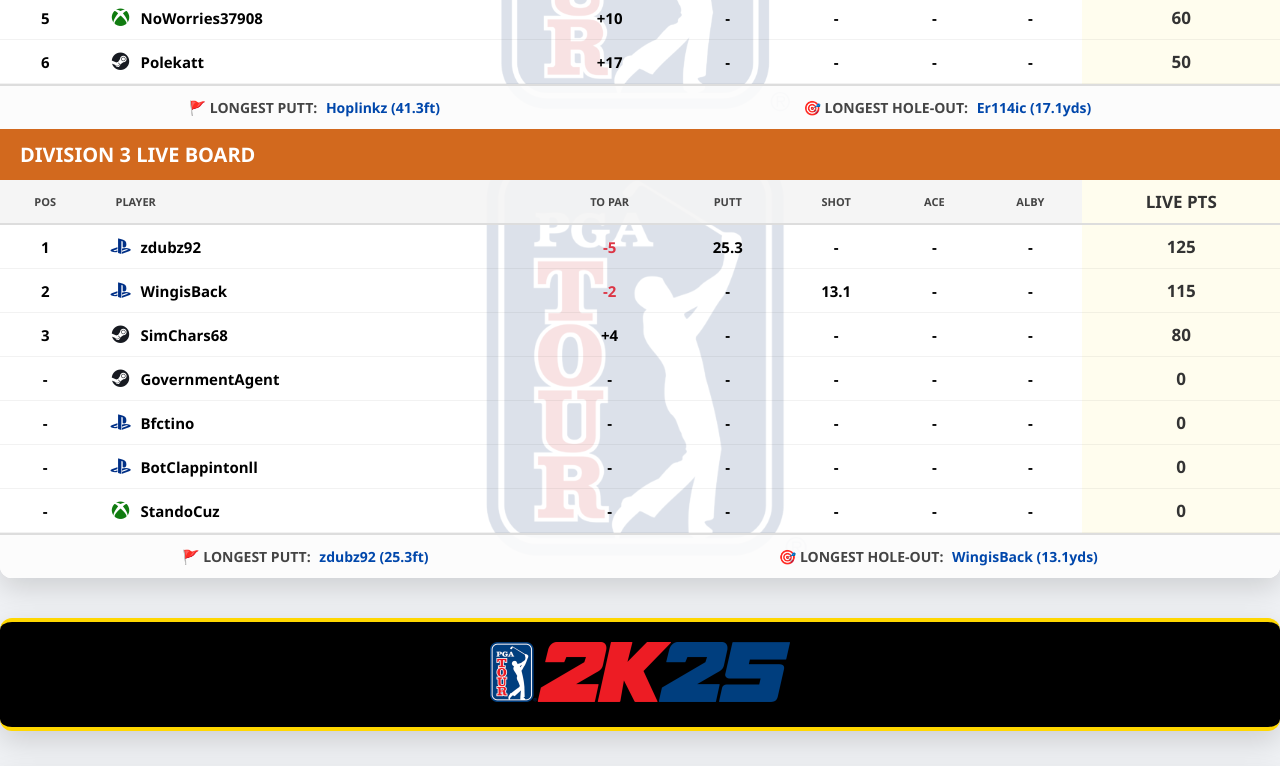
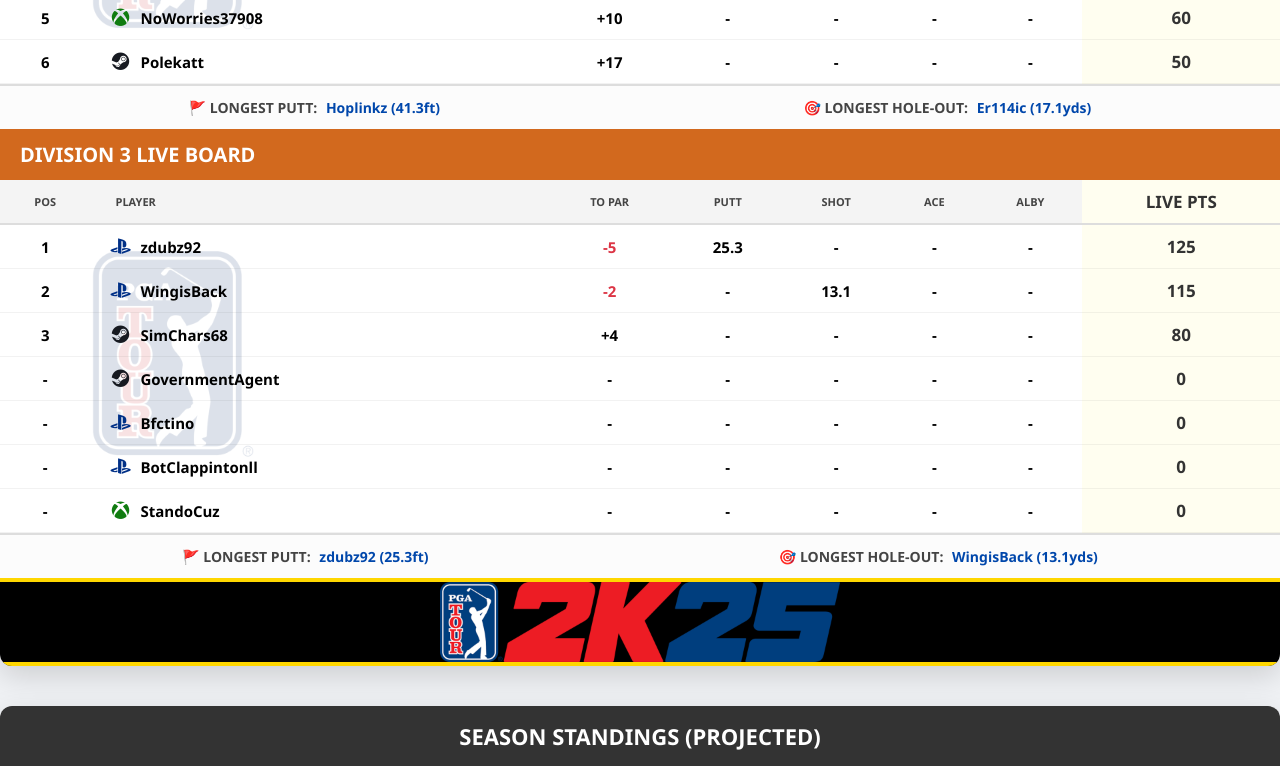
Before and after one commit to lst-2k/gripnrip, a plain HTML site: page index.html in a window 1280 px wide. Shown: the part 1060-1826 px from the top of the page. Drawn offline with Linux system fonts and the light colour scheme.

Commit message:
Add files via upload

```diff
--- a/index.html
+++ b/index.html
@@ -15,31 +15,34 @@
         }
         body { background-color: #f0f2f5; margin: 0; font-family: 'Segoe UI', sans-serif; overflow-x: hidden; }
 
-        .leaderboard-container { max-width: 1400px; margin: 0 auto 40px auto; background: white; border-radius: 12px; overflow: hidden; box-shadow: 0 10px 30px rgba(0,0,0,0.15); position: relative; }
+        .leaderboard-container { max-width: 1400px; margin: 0 auto 0 auto; background: white; border-radius: 12px; overflow: hidden; box-shadow: 0 10px 30px rgba(0,0,0,0.15); position: relative; }
+        .season-container { margin-top: 40px; margin-bottom: 40px; }
 
         /* Header & Logo Scaling */
         .header { background: var(--header-grad); text-align: center; border-bottom: 4px solid var(--gold); box-shadow: var(--glow); display: flex; justify-content: center; align-items: center; padding: 0; }
         .logo-img { width: 100%; max-width: 100%; height: auto; max-height: 40vh; display: block; object-fit: cover; }
 
-        /* The 2K25 Divider */
-        .logo-break { background: #000; padding: 20px 0; text-align: center; border-top: 4px solid var(--gold); border-bottom: 4px solid var(--gold); margin-bottom: 40px; }
-        .break-img { max-width: 300px; height: auto; }
+        /* FLUSH 2K25 Divider - No gaps */
+        .logo-break { background: #000; padding: 0; text-align: center; border-top: 4px solid var(--gold); border-bottom: 4px solid var(--gold); margin: 0; line-height: 0; }
+        .break-img { width: 100%; max-width: 400px; height: auto; display: inline-block; }
 
         .info-bar { background: var(--info-grad); color: #fff; padding: 15px; display: flex; justify-content: center; align-items: center; gap: 20px; border-bottom: 3px solid var(--gold); flex-wrap: wrap; }
         .info-item { display: flex; align-items: center; font-size: 16px; font-weight: 800; }
         .label { color: var(--gold); text-transform: uppercase; margin-right: 8px; font-size: 13px; letter-spacing: 1px; }
 
-        /* Division Background Logic (Subtle PGA Logo) */
+        /* Left-Aligned Background PGA Logo */
         .div-section { position: relative; width: 100%; background: white; }
         .div-section::before {
             content: "";
             position: absolute;
-            top: 0; left: 0; width: 100%; height: 100%;
+            top: 50%; left: 20px; /* Aligned left with a slight margin */
+            width: 300px; height: 80%;
+            transform: translateY(-50%);
             background-image: url('pgalogo.png');
             background-repeat: no-repeat;
-            background-position: center;
+            background-position: left center;
             background-size: contain;
-            opacity: 0.15; /* Lowered slightly to 15% for better text contrast, adjust to 0.3 if preferred */
+            opacity: 0.15;
             pointer-events: none;
         }
 
@@ -48,18 +51,18 @@
         .div-1 { background: var(--div1); } .div-2 { background: var(--div2); } .div-3 { background: var(--div3); }
 
         table { width: 100%; border-collapse: collapse; min-width: 900px; background: transparent; }
-        thead th { background: rgba(244, 244, 244, 0.9); font-size: 11px; padding: 10px; border-bottom: 2px solid #ddd; color: #444; text-transform: uppercase; }
+        thead th { background: rgba(244, 244, 244, 0.95); font-size: 11px; padding: 10px; border-bottom: 2px solid #ddd; color: #444; text-transform: uppercase; }
         td { padding: 10px; text-align: center; border-bottom: 1px solid rgba(0,0,0,0.05); font-size: 15px; font-weight: 600; }
 
-        .awards-footer { background: rgba(252, 252, 252, 0.9); border-top: 2px solid #ddd; padding: 12px; display: flex; justify-content: space-around; flex-wrap: wrap; gap: 10px; position: relative; z-index: 2; }
+        .awards-footer { background: rgba(252, 252, 252, 0.95); border-top: 2px solid #ddd; padding: 12px; display: flex; justify-content: space-around; flex-wrap: wrap; gap: 10px; position: relative; z-index: 2; }
         .award-item { font-size: 14px; font-weight: 800; text-transform: uppercase; color: #444; }
         .award-val { color: var(--div1); margin-left: 5px; text-transform: none; }
 
         .name-cell { display: flex; align-items: center; text-align: left; padding-left: 10px; min-width: 180px; gap: 10px; }
         .plat-icon { width: 20px; font-size: 18px; text-align: center; }
 
-        .pts-col { font-weight: 900; color: #333; font-size: 17px; background: rgba(255, 253, 231, 0.7); }
-        .accum-col { background: rgba(249, 249, 249, 0.7); font-weight: 800; color: #555; }
+        .pts-col { font-weight: 900; color: #333; font-size: 17px; background: rgba(255, 253, 231, 0.6); }
+        .accum-col { background: rgba(249, 249, 249, 0.6); font-weight: 800; color: #555; }
 
         .proj-win { color: var(--green); font-weight: 900; }
         .season-header { background: #333; color: white; padding: 15px; font-size: 22px; font-weight: 900; text-align: center; text-transform: uppercase; border-bottom: 3px solid var(--gold); }
@@ -71,13 +74,13 @@
         <div class="header"><img src="logo.png" alt="Grip & Rip Rebirth" class="logo-img"></div>
         <div id="info-bar" class="info-bar">Loading...</div>
         <div id="live-tables"></div>
+
+        <div class="logo-break">
+            <img src="2k25 logo.png" alt="PGA 2K25" class="break-img">
+        </div>
     </div>
 
-    <div class="leaderboard-container logo-break">
-        <img src="2k25 logo.png" alt="PGA 2K25" class="break-img">
-    </div>
-
-    <div class="leaderboard-container">
+    <div class="leaderboard-container season-container">
         <div class="season-header">Season Standings (Projected)</div>
         <div id="season-tables"></div>
     </div>
```
